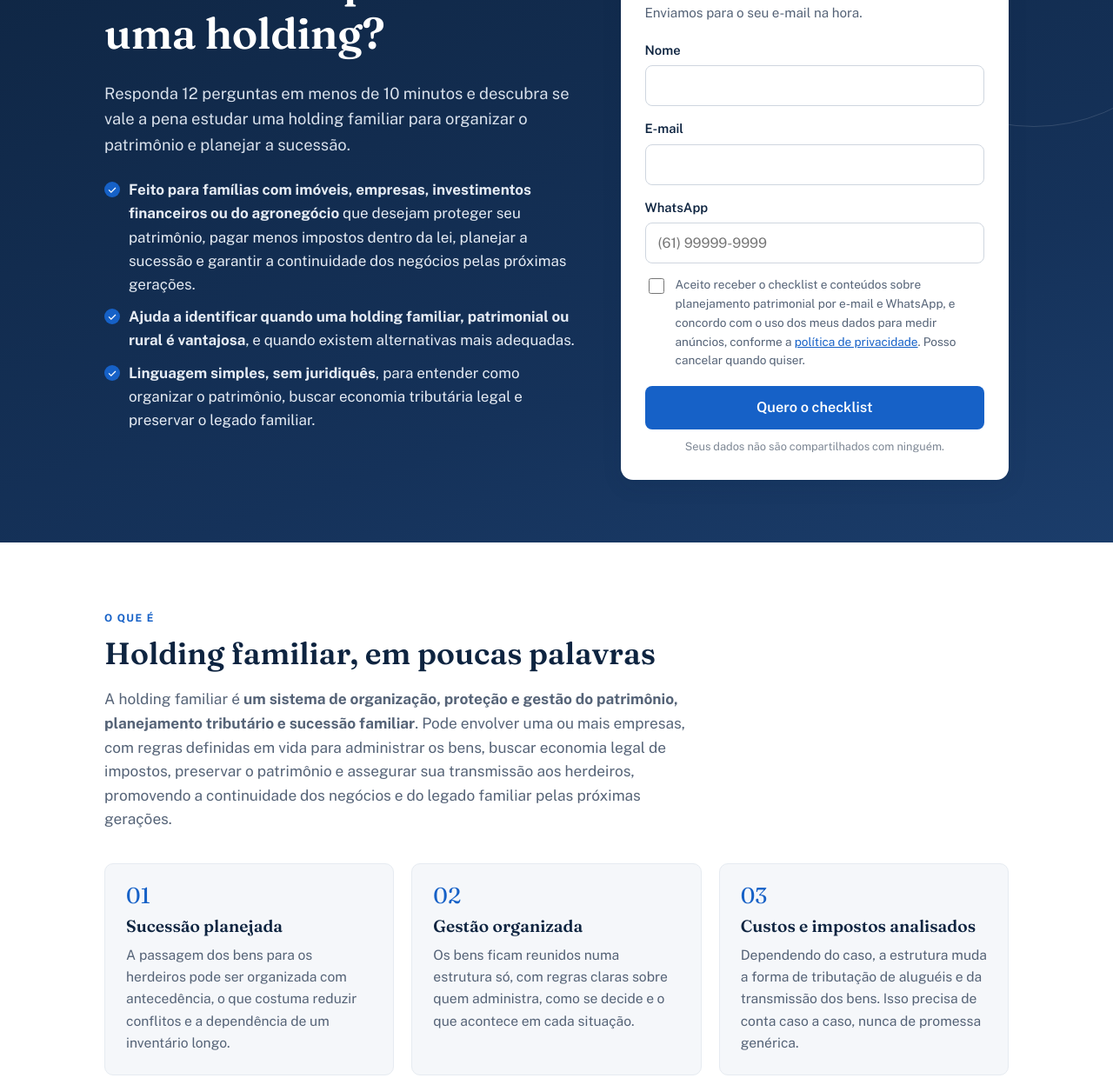
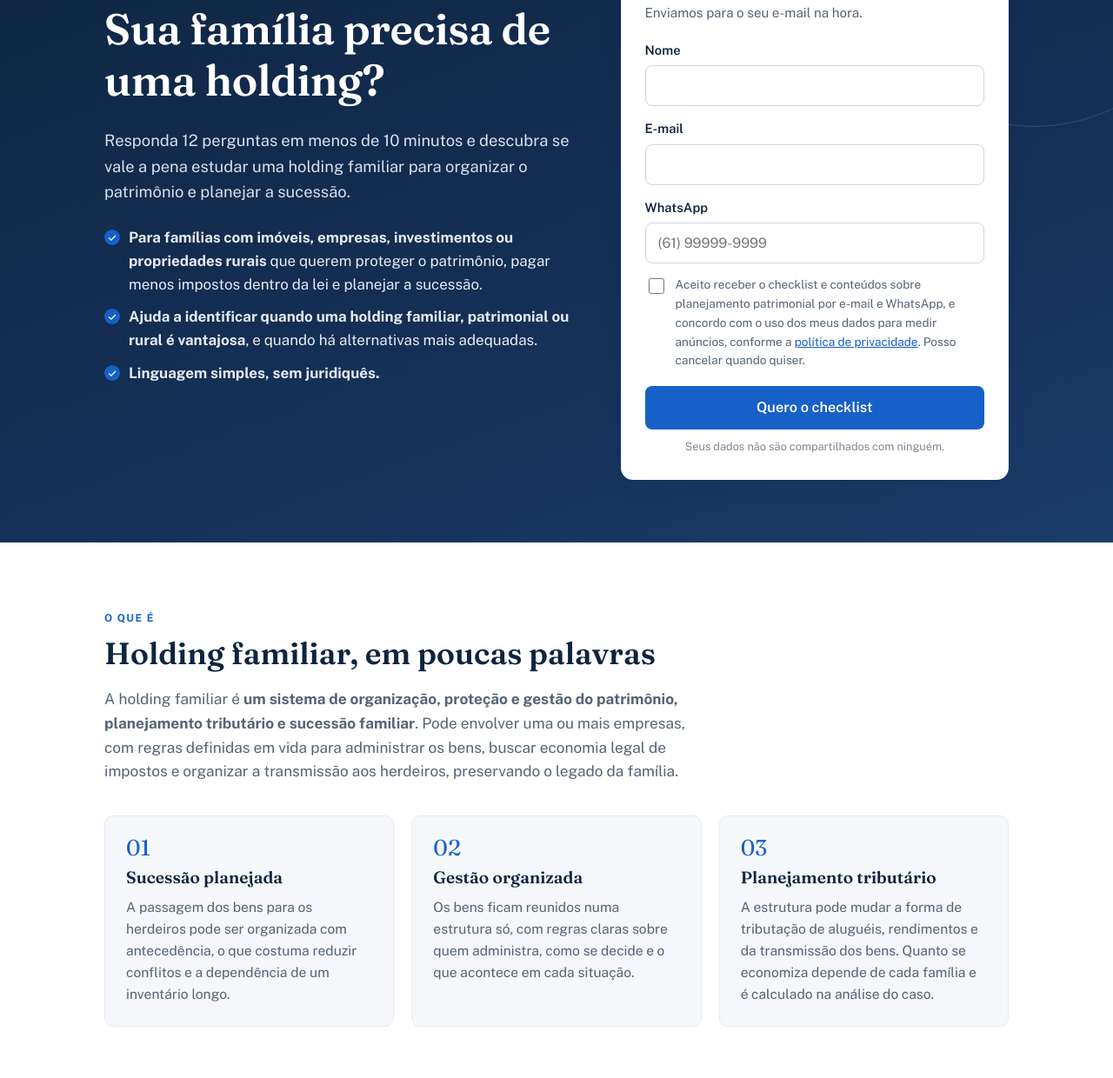
Before and after one commit to HoldingsQuint/Holdings, a plain HTML site: page index.html in a window 1280 px wide. Shown: the part 268-1508 px from the top of the page at 87% size. Drawn offline with Linux system fonts and the light colour scheme.

Commit message:
Página principal: texto mais enxuto, proteção patrimonial e cartão de tributação ajustados
Co-Authored-By: Claude Opus 5.5 <noreply@anthropic.com>
Claude-Session: https://claude.ai/code/session_01KLhFh7WTHFCCgeEUwpr3JA

```diff
--- a/index.html
+++ b/index.html
@@ -34,9 +34,9 @@
       <h1>Sua família precisa de uma holding?</h1>
       <p class="lead">Responda 12 perguntas em menos de 10 minutos e descubra se vale a pena estudar uma holding familiar para organizar o patrimônio e planejar a sucessão.</p>
       <ul class="marcas">
-        <li><span><strong>Feito para famílias com imóveis, empresas, investimentos financeiros ou do agronegócio</strong> que desejam proteger seu patrimônio, pagar menos impostos dentro da lei, planejar a sucessão e garantir a continuidade dos negócios pelas próximas gerações.</span></li>
-        <li><span><strong>Ajuda a identificar quando uma holding familiar, patrimonial ou rural é vantajosa</strong>, e quando existem alternativas mais adequadas.</span></li>
-        <li><span><strong>Linguagem simples, sem juridiquês</strong>, para entender como organizar o patrimônio, buscar economia tributária legal e preservar o legado familiar.</span></li>
+        <li><span><strong>Para famílias com imóveis, empresas, investimentos ou propriedades rurais</strong> que querem proteger o patrimônio, pagar menos impostos dentro da lei e planejar a sucessão.</span></li>
+        <li><span><strong>Ajuda a identificar quando uma holding familiar, patrimonial ou rural é vantajosa</strong>, e quando há alternativas mais adequadas.</span></li>
+        <li><span><strong>Linguagem simples, sem juridiquês.</strong></span></li>
       </ul>
     </div>
 
@@ -84,7 +84,7 @@
     <div class="cabeca">
       <span class="etiqueta">O que é</span>
       <h2>Holding familiar, em poucas palavras</h2>
-      <p class="intro">A holding familiar é <strong>um sistema de organização, proteção e gestão do patrimônio, planejamento tributário e sucessão familiar</strong>. Pode envolver uma ou mais empresas, com regras definidas em vida para administrar os bens, buscar economia legal de impostos, preservar o patrimônio e assegurar sua transmissão aos herdeiros, promovendo a continuidade dos negócios e do legado familiar pelas próximas gerações.</p>
+      <p class="intro">A holding familiar é <strong>um sistema de organização, proteção e gestão do patrimônio, planejamento tributário e sucessão familiar</strong>. Pode envolver uma ou mais empresas, com regras definidas em vida para administrar os bens, buscar economia legal de impostos e organizar a transmissão aos herdeiros, preservando o legado da família.</p>
     </div>
     <div class="grade g3">
       <div class="item">
@@ -99,8 +99,8 @@
       </div>
       <div class="item">
         <span class="num">03</span>
-        <h3>Custos e impostos analisados</h3>
-        <p>Dependendo do caso, a estrutura muda a forma de tributação de aluguéis e da transmissão dos bens. Isso precisa de conta caso a caso, nunca de promessa genérica.</p>
+        <h3>Planejamento tributário</h3>
+        <p>A estrutura pode mudar a forma de tributação de aluguéis, rendimentos e da transmissão dos bens. Quanto se economiza depende de cada família e é calculado na análise do caso.</p>
       </div>
     </div>
   </div>
@@ -121,7 +121,7 @@
         <li><strong>Agronegócio:</strong> possui propriedades rurais ou desenvolve atividades agropecuárias.</li>
         <li><strong>Investimentos financeiros:</strong> mantém aplicações financeiras e deseja organizar sua gestão e sucessão.</li>
         <li><strong>Economia tributária:</strong> busca reduzir legalmente os impostos sobre patrimônio, rendimentos e sucessão.</li>
-        <li><strong>Proteção patrimonial:</strong> deseja organizar e preservar os bens familiares diante de riscos empresariais e sucessórios.</li>
+        <li><strong>Proteção patrimonial:</strong> deseja separar o patrimônio da família dos riscos da atividade empresarial, com antecedência e dentro da lei.</li>
         <li><strong>Sucessão familiar:</strong> possui herdeiros.</li>
         <li><strong>Planejamento do inventário:</strong> deseja reduzir custos, conflitos e evitar a necessidade de inventário dos bens previamente transferidos.</li>
         <li><strong>Continuidade dos negócios:</strong> pretende preparar as próximas gerações para administrar e preservar o patrimônio e as empresas familiares.</li>
@@ -138,7 +138,7 @@
     <div>
       <span class="etiqueta">Quem orienta</span>
       <h2><span data-config="advogado">Paulo Quintiliano da Silva</span></h2>
-      <p class="intro">Advogado, engenheiro de software e perito criminal federal aposentado, ex-diretor de polícia forense da Interpol, com sólida experiência jurídica, tecnológica e de gestão. Atua em <strong>planejamento patrimonial, tributário e sucessório</strong>, desenvolvendo soluções para famílias, empresários, produtores rurais e investidores que buscam <strong>proteção patrimonial, economia tributária legal e continuidade dos negócios familiares</strong>, com segurança jurídica e visão estratégica de longo prazo.</p>
+      <p class="intro">Advogado, engenheiro de software e perito criminal federal aposentado, ex-diretor de polícia forense da Interpol. Atua em <strong>planejamento patrimonial, tributário e sucessório</strong> para famílias, empresários, produtores rurais e investidores, com segurança jurídica e visão de longo prazo.</p>
       <ul class="credenciais">
         <li>Advogado · <span data-config="oab"></span></li>
         <li>Engenheiro de software</li>
```
